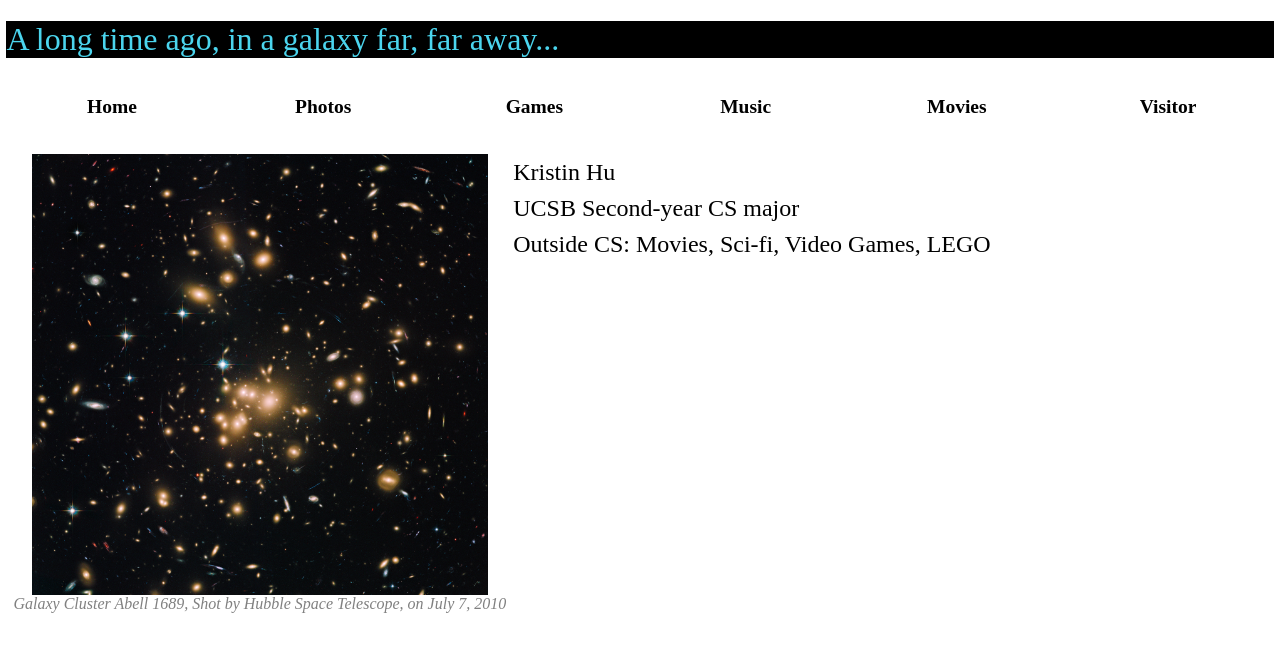
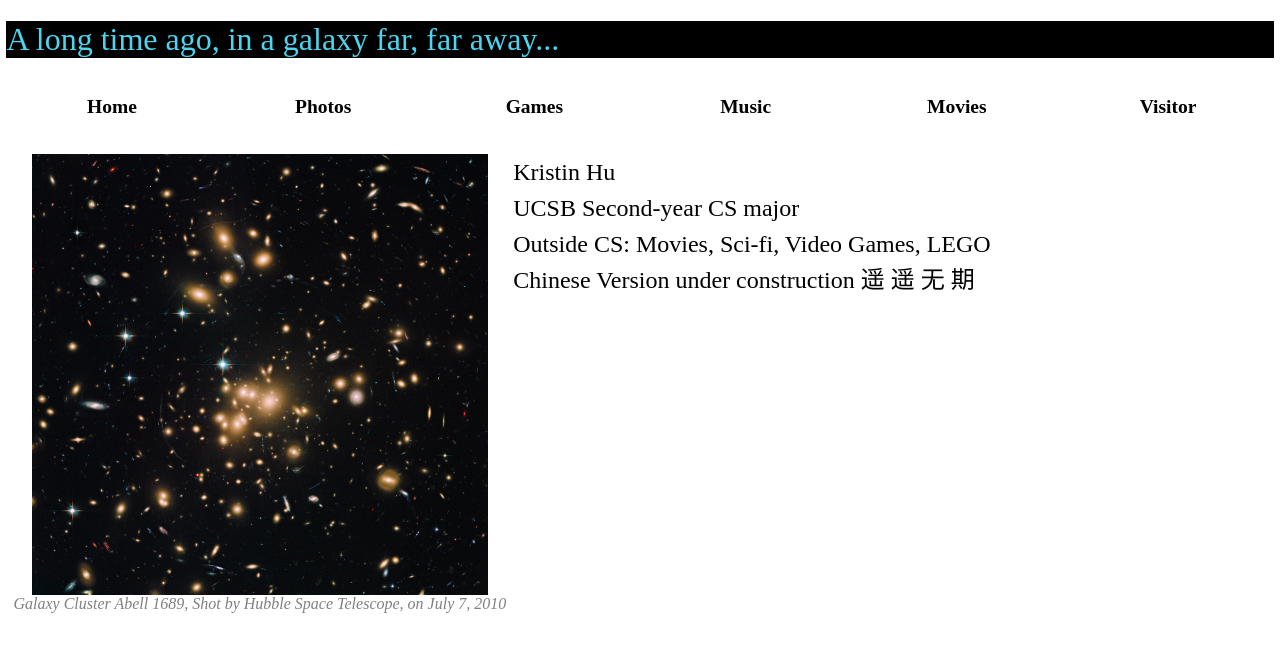
Before and after one commit to KH07/20_Spring_CS_185_React_Version, a React (Create React App) app: page / in a window 1280 px wide. Shown: the top 652 px of the page. Built offline with nearby package versions, Linux system fonts and the light colour scheme.

Commit message:
Working notice of Chinese Version

```diff
--- a/src/Components/Home.js
+++ b/src/Components/Home.js
@@ -13,7 +13,8 @@ export class Home extends Component {
                 <div className="Bio">
                     <p>Kristin Hu{'\n'}
                     UCSB Second-year CS major{'\n'}
-                    Outside CS: Movies, Sci-fi, Video Games, LEGO</p>
+                    Outside CS: Movies, Sci-fi, Video Games, LEGO{'\n'}
+                    Chinese Version under construction 遥 遥 无 期</p>
                 </div>
             </div>
         )
```
Also changed, not shown: 9 other files (tests, documents, lock files or other folders).
